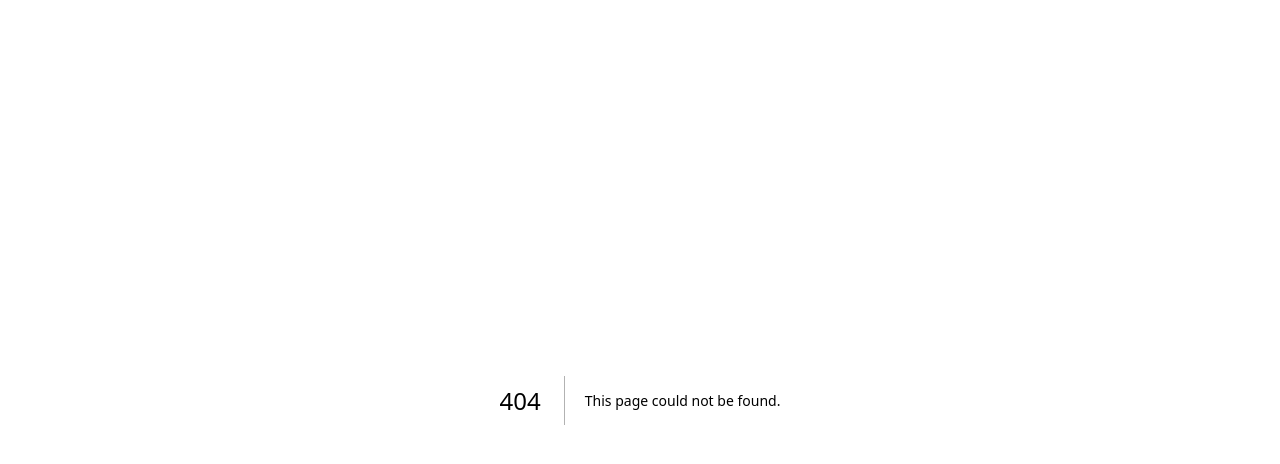
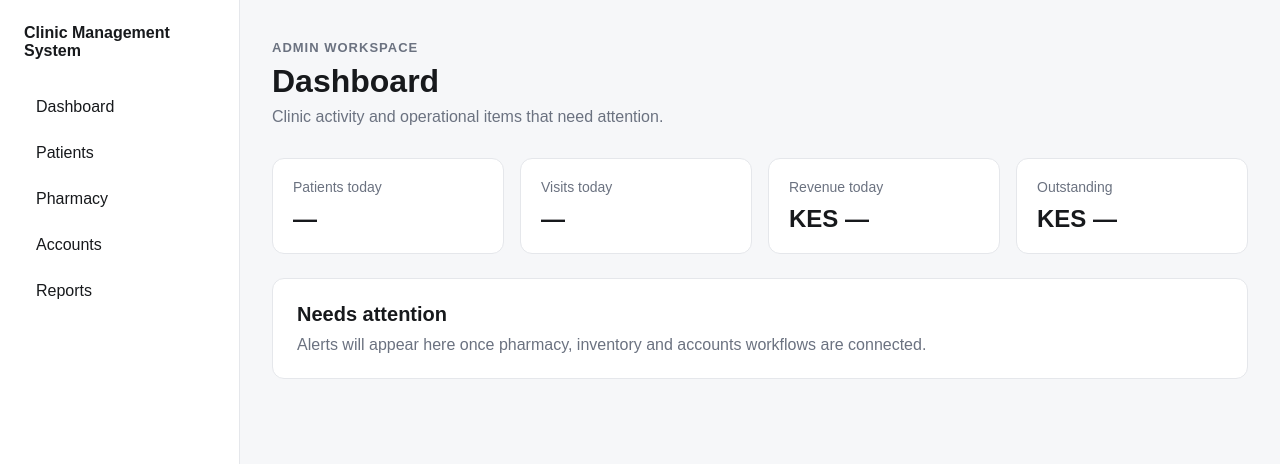
Before and after one commit to violetkimani77-ux/clinic-management-system, a Next.js app: page /dashboard in a window 1280 px wide. Before the commit this address had no page. Shown: the top 464 px of the page. Built offline with nearby package versions, Linux system fonts and the light colour scheme.

Commit message:
feat: add initial staff dashboard shell

```diff
--- /dev/null
+++ b/app/dashboard/page.tsx
@@ -0,0 +1,66 @@
+import Link from "next/link";
+
+const navigation = [
+  { label: "Dashboard", href: "/dashboard" },
+  { label: "Patients", href: "/patients" },
+  { label: "Pharmacy", href: "/pharmacy" },
+  { label: "Accounts", href: "/accounts" },
+  { label: "Reports", href: "/reports" },
+];
+
+export default function DashboardPage() {
+  return (
+    <main style={{ minHeight: "100vh", display: "flex" }}>
+      <aside
+        style={{
+          width: 240,
+          padding: 24,
+          borderRight: "1px solid #e5e7eb",
+          background: "#fff",
+        }}
+      >
+        <strong>Clinic Management System</strong>
+        <nav aria-label="Main navigation" style={{ marginTop: 28, display: "grid", gap: 8 }}>
+          {navigation.map((item) => (
+            <Link key={item.href} href={item.href} style={{ padding: "10px 12px", borderRadius: 8 }}>
+              {item.label}
+            </Link>
+          ))}
+        </nav>
+      </aside>
+
+      <section style={{ flex: 1, padding: "40px 32px", maxWidth: 1200 }}>
+        <header>
+          <p style={{ margin: 0, color: "#6b7280", fontSize: 13, fontWeight: 700, textTransform: "uppercase", letterSpacing: 1 }}>
+            Admin workspace
+          </p>
+          <h1 style={{ margin: "8px 0", fontSize: 32 }}>Dashboard</h1>
+          <p style={{ margin: 0, color: "#6b7280" }}>
+            Clinic activity and operational items that need attention.
+          </p>
+        </header>
+
+        <div style={{ display: "grid", gridTemplateColumns: "repeat(4, minmax(0, 1fr))", gap: 16, marginTop: 32 }}>
+          {[
+            ["Patients today", "—"],
+            ["Visits today", "—"],
+            ["Revenue today", "KES —"],
+            ["Outstanding", "KES —"],
+          ].map(([label, value]) => (
+            <article key={label} style={{ background: "#fff", border: "1px solid #e5e7eb", borderRadius: 12, padding: 20 }}>
+              <p style={{ margin: 0, color: "#6b7280", fontSize: 14 }}>{label}</p>
+              <strong style={{ display: "block", marginTop: 10, fontSize: 24 }}>{value}</strong>
+            </article>
+          ))}
+        </div>
+
+        <section style={{ marginTop: 24, background: "#fff", border: "1px solid #e5e7eb", borderRadius: 12, padding: 24 }}>
+          <h2 style={{ margin: 0, fontSize: 20 }}>Needs attention</h2>
+          <p style={{ margin: "10px 0 0", color: "#6b7280" }}>
+            Alerts will appear here once pharmacy, inventory and accounts workflows are connected.
+          </p>
+        </section>
+      </section>
+    </main>
+  );
+}
```
